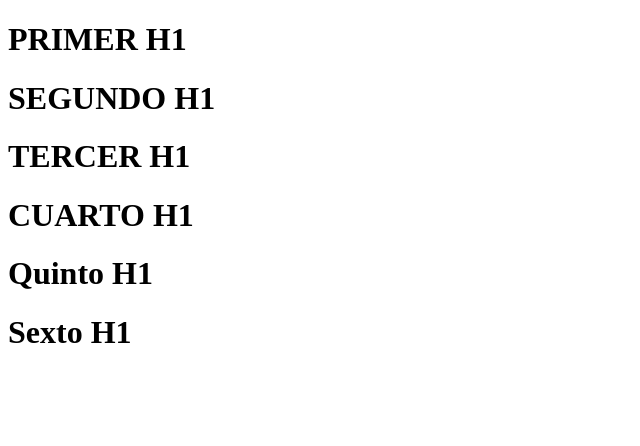
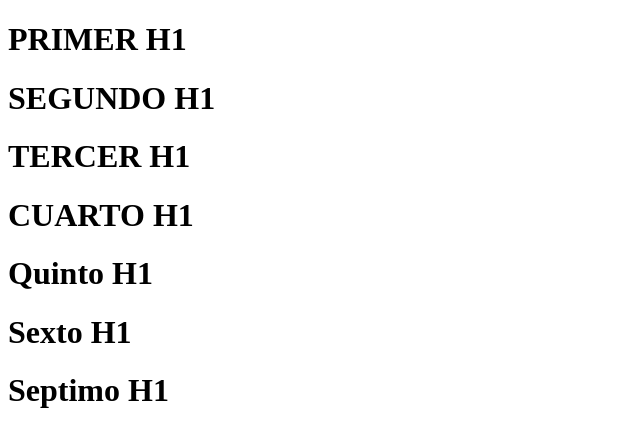
Before and after one commit to Carlosmesa10/Buenas_practicas_CarlosM, a plain HTML site: page index.html in a window 1280 px wide. Shown: the whole page, without its empty margins (0-640 px from the left). Drawn offline with Linux system fonts and the light colour scheme.

Commit message:
Septimo h1 creado

```diff
--- a/index.html
+++ b/index.html
@@ -12,5 +12,6 @@
     <h1>CUARTO H1</h1>
     <h1>Quinto H1</h1>
     <h1>Sexto H1</h1>
+    <h1>Septimo H1</h1>
 </body>
 </html>
```
